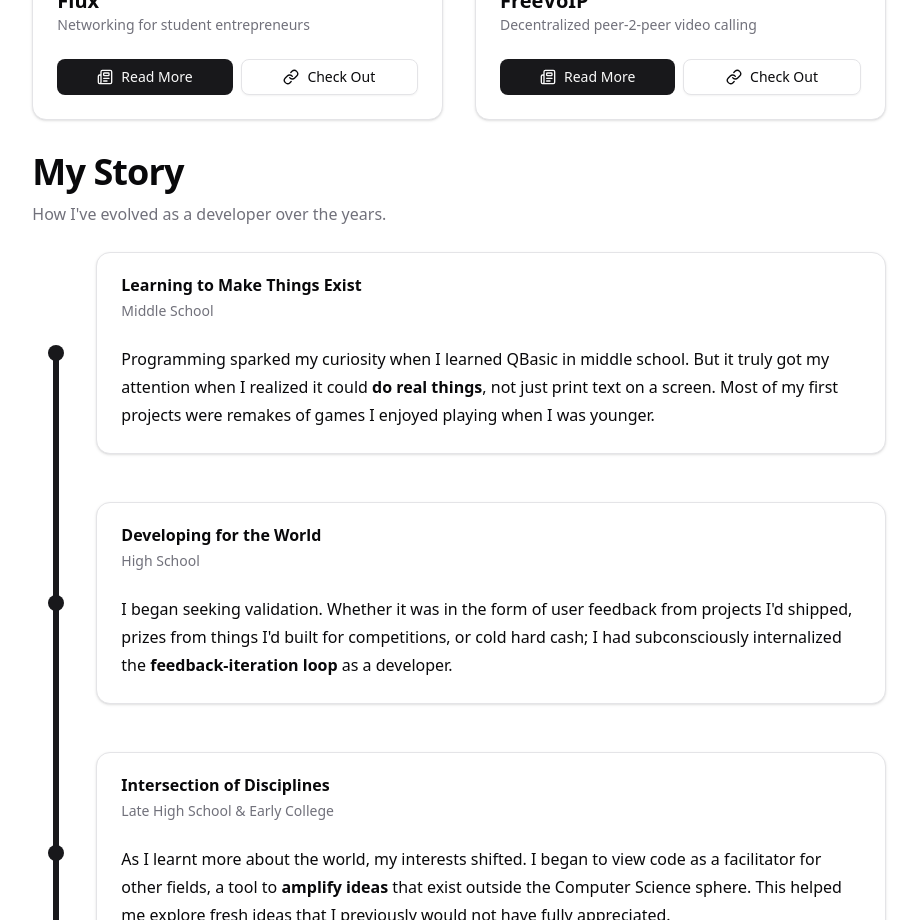
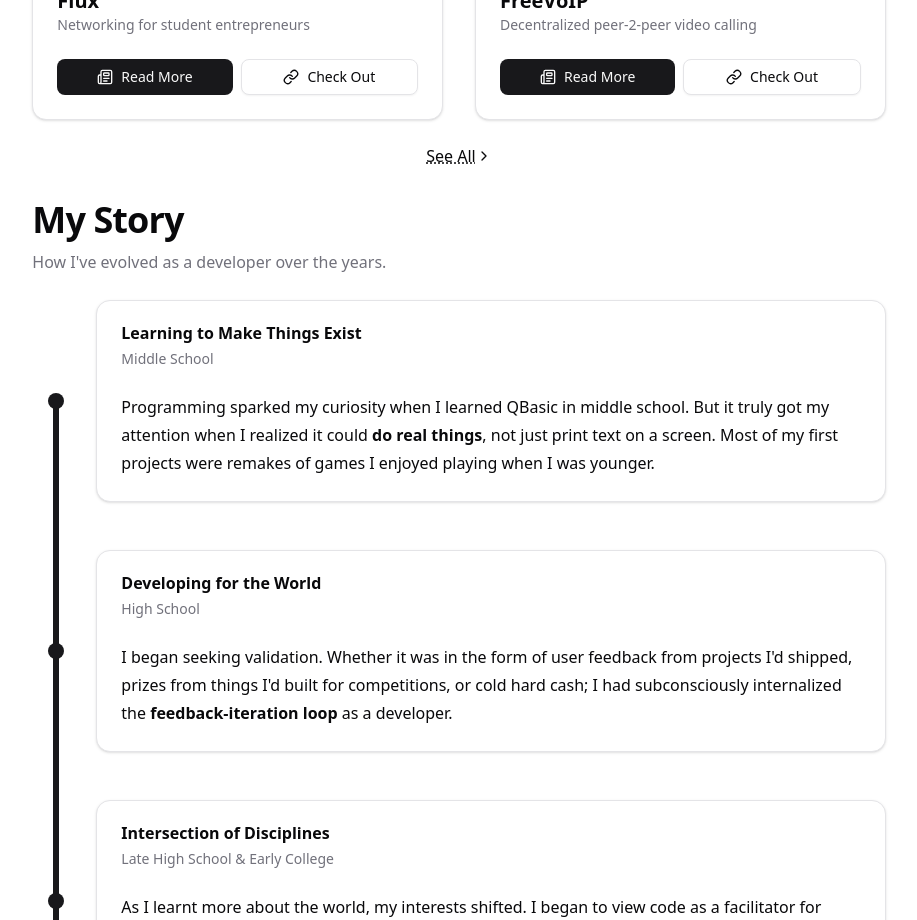
Before and after one commit to MysteryCoder456/rehatsingh.cv, a Next.js app: page / in a window 1280 px wide. Shown: the part 1600-2520 px from the top of the page, without its empty margins (181-1098 px from the left). Built offline with nearby package versions, Linux system fonts and the light colour scheme.

Commit message:
feat: added 'See All' button under featured projects + laid out slugs for project views

```diff
--- a/app/layout.tsx
+++ b/app/layout.tsx
@@ -54,7 +54,7 @@ export const viewport: Viewport = {
 
 const navBarItems: { name: string; href: string; newTab?: boolean }[] = [
   { name: "Home", href: "/" },
-  { name: "Projects", href: "/coming-soon" },
+  { name: "Projects", href: "/projects" },
   {
     name: "Resume",
     href: "https://docs.rehatsingh.cv/resume.pdf",
--- a/app/page.tsx
+++ b/app/page.tsx
@@ -1,5 +1,6 @@
-import { AlertCircleIcon } from "lucide-react";
+import { AlertCircleIcon, ChevronRightIcon } from "lucide-react";
 import Image from "next/image";
+import Link from "next/link";
 import { ProjectCard } from "@/components/projects";
 import {
   Timeline,
@@ -156,6 +157,12 @@ export default function Home() {
             projectHref="https://github.com/MysteryCoder456/free-voip"
           />
         </div>
+
+        <div className="text-base pt-6 w-full text-center">
+          <Link href="/projects" className="inline-flex items-center">
+            See All <ChevronRightIcon className="w-[1em]" />
+          </Link>
+        </div>
       </section>
 
       <section>
--- /dev/null
+++ b/app/projects/[projectId]/page.tsx
@@ -0,0 +1,9 @@
+import ComingSoon from "@/coming-soon/page";
+
+export default function ProjectDetails({
+  params,
+}: {
+  params: Promise<{ projectId: string }>;
+}) {
+  return <ComingSoon />;
+}
--- /dev/null
+++ b/app/projects/page.tsx
@@ -0,0 +1,5 @@
+import ComingSoon from "@/coming-soon/page";
+
+export default function Projects() {
+  return <ComingSoon />;
+}
--- a/src/components/projects.tsx
+++ b/src/components/projects.tsx
@@ -1,10 +1,9 @@
-import { NewspaperIcon, LinkIcon } from "lucide-react";
+import { LinkIcon, NewspaperIcon } from "lucide-react";
 import Image from "next/image";
 import Link from "next/link";
 import { Button } from "@/components/ui/button";
 import {
   Card,
-  CardContent,
   CardDescription,
   CardFooter,
   CardHeader,
@@ -24,9 +23,8 @@ export function ProjectCard({
   imageSrc,
   projectHref,
 }: ProjectCardProps) {
-  // TODO: Enable when project page is live
-  // const projectName = title.toLowerCase().replace(/\s+/, "-");
-  const detailHref = "/coming-soon"; // `/projects/${projectName}`;
+  const projectId = title.toLowerCase().replace(/\s+/, "-");
+  const detailsHref = `/projects/${projectId}`;
 
   return (
     <Card className="pt-0 overflow-clip">
@@ -47,7 +45,7 @@ export function ProjectCard({
 
       <CardFooter className="flex-col lg:flex-row gap-2">
         <Button asChild className="w-full lg:flex-1">
-          <Link href={detailHref} className="no-underline">
+          <Link href={detailsHref} className="no-underline">
             <span className="inline-flex gap-2 items-center">
               <NewspaperIcon />
               Read More
```
